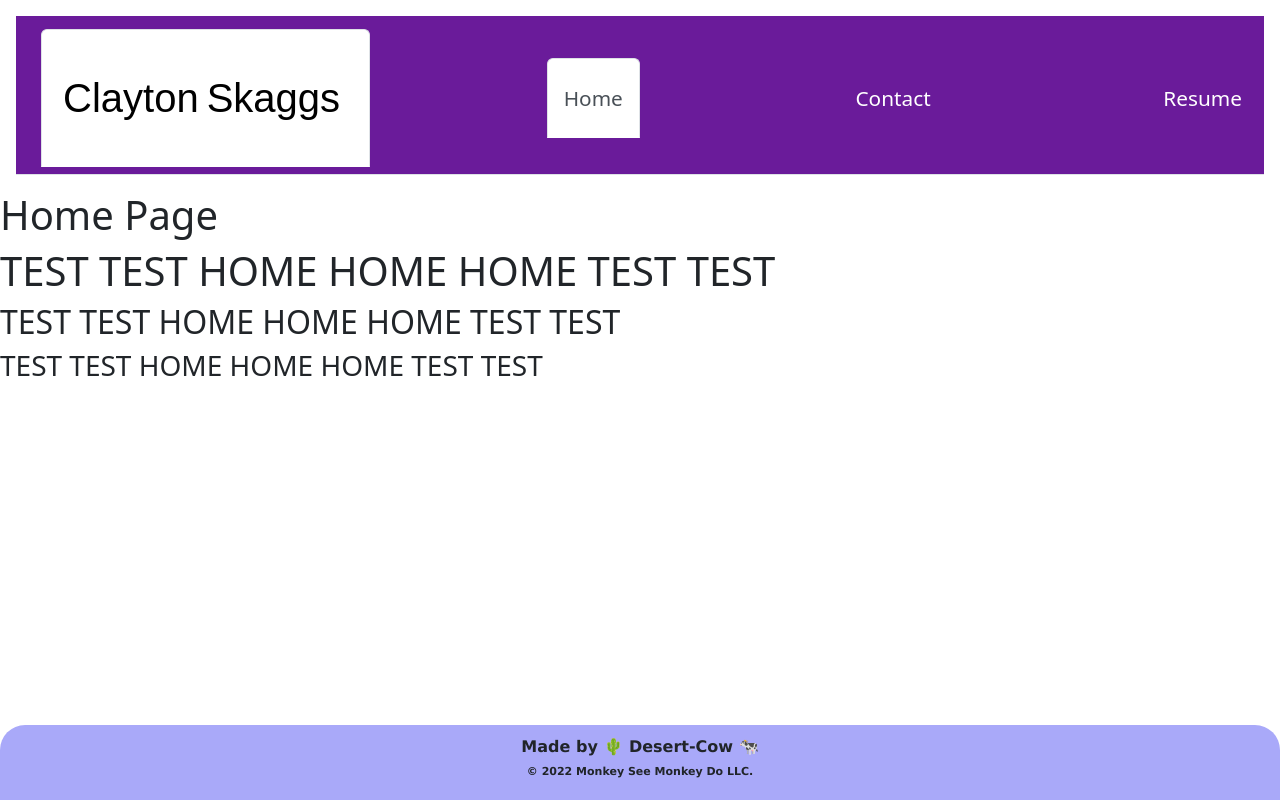
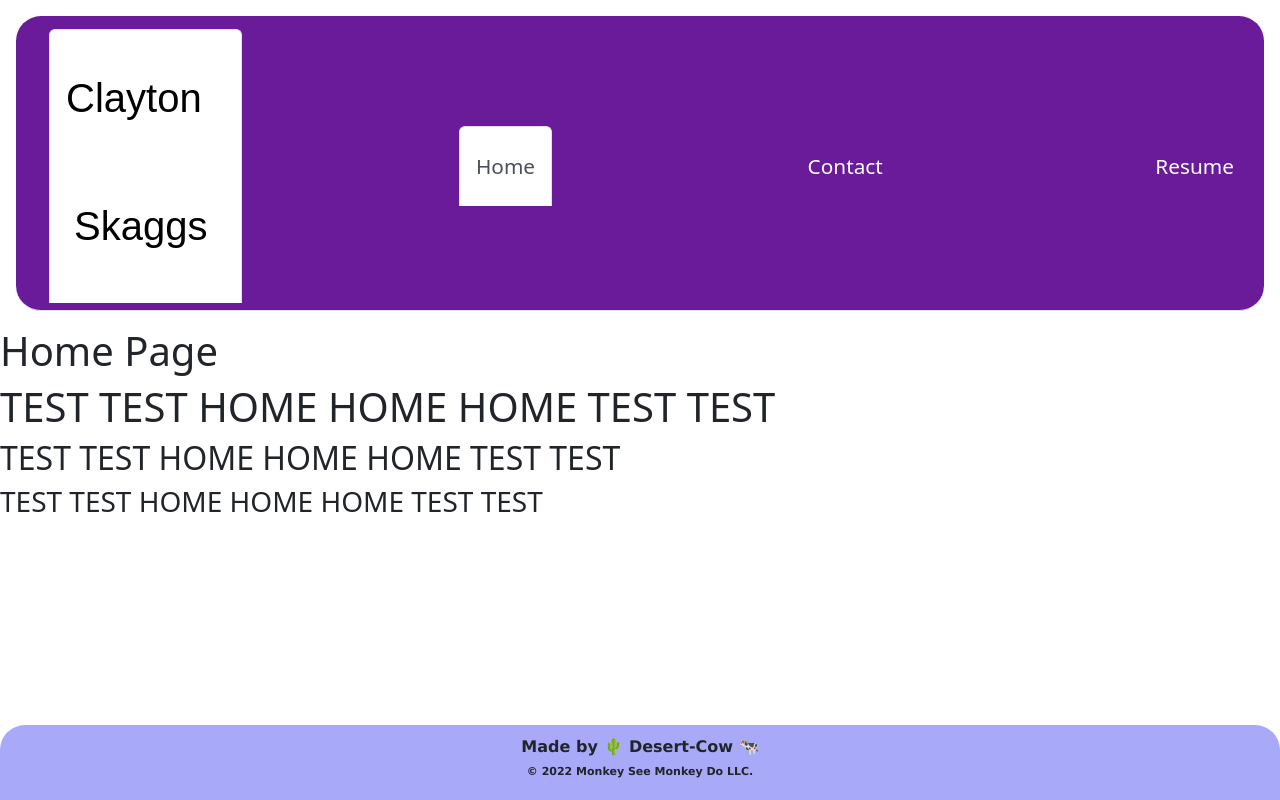
Before and after one commit to DesertCow/Portfolio, a React (Create React App) app: page / in a window 1280 px wide. Built offline with nearby package versions, Linux system fonts and the light colour scheme; a web font is replaced by a local one.

Commit message:
Nav working

```diff
--- a/package.json
+++ b/package.json
@@ -11,6 +11,8 @@
     "react-dom": "^17.0.2",
     "react-helmet": "^6.1.0",
     "react-scripts": "5.0.1",
+    "react-tsparticles": "^2.1.3",
+    "tsparticles": "^2.1.3",
     "web-vitals": "^2.1.4"
   },
   "scripts": {
--- a/src/components/Navigation.js
+++ b/src/components/Navigation.js
@@ -10,7 +10,7 @@ function NavBarz({ currentPage, handlePageChange }) {
         <meta charSet="utf-8" />
         <link href="https://fonts.googleapis.com/css2?family=Bowlby+One&amp;family=Kdam+Thmor+Pro&amp;display=swap" rel="stylesheet"></link>
       </Helmet>
-      <ul className="nav navbar nav-tabs justify-content-space-between m-3">
+      <ul className="nav navbar nav-tabs justify-content-space-between m-3 p-2">
         <li className="nav-item">
           <ul class="row text-center">
             <a
@@ -20,8 +20,10 @@ function NavBarz({ currentPage, handlePageChange }) {
 
               className={currentPage === 'Home' ? 'nav-link active' : 'nav-link'}
             >
-              <firstname class="col firstName m-0">Clayton</firstname>
-              <lastname class="col lastName m-2">Skaggs</lastname>
+              <div className="col">
+                <firstname class="row firstName m-0">Clayton</firstname>
+                <lastname class="row lastName m-2">Skaggs</lastname>
+              </div>
             </a>
           </ul>
         </li>
--- a/src/styles/Navbarz.css
+++ b/src/styles/Navbarz.css
@@ -1,5 +1,10 @@
 .navbar {
   background: #6a1b9a;
+  border-radius: 25px;
+  -webkit-border-radius: 25px;
+  -moz-border-radius: 25px;
+  -ms-border-radius: 25px;
+  -o-border-radius: 25px;
 }
 
 .navbar a {
```
